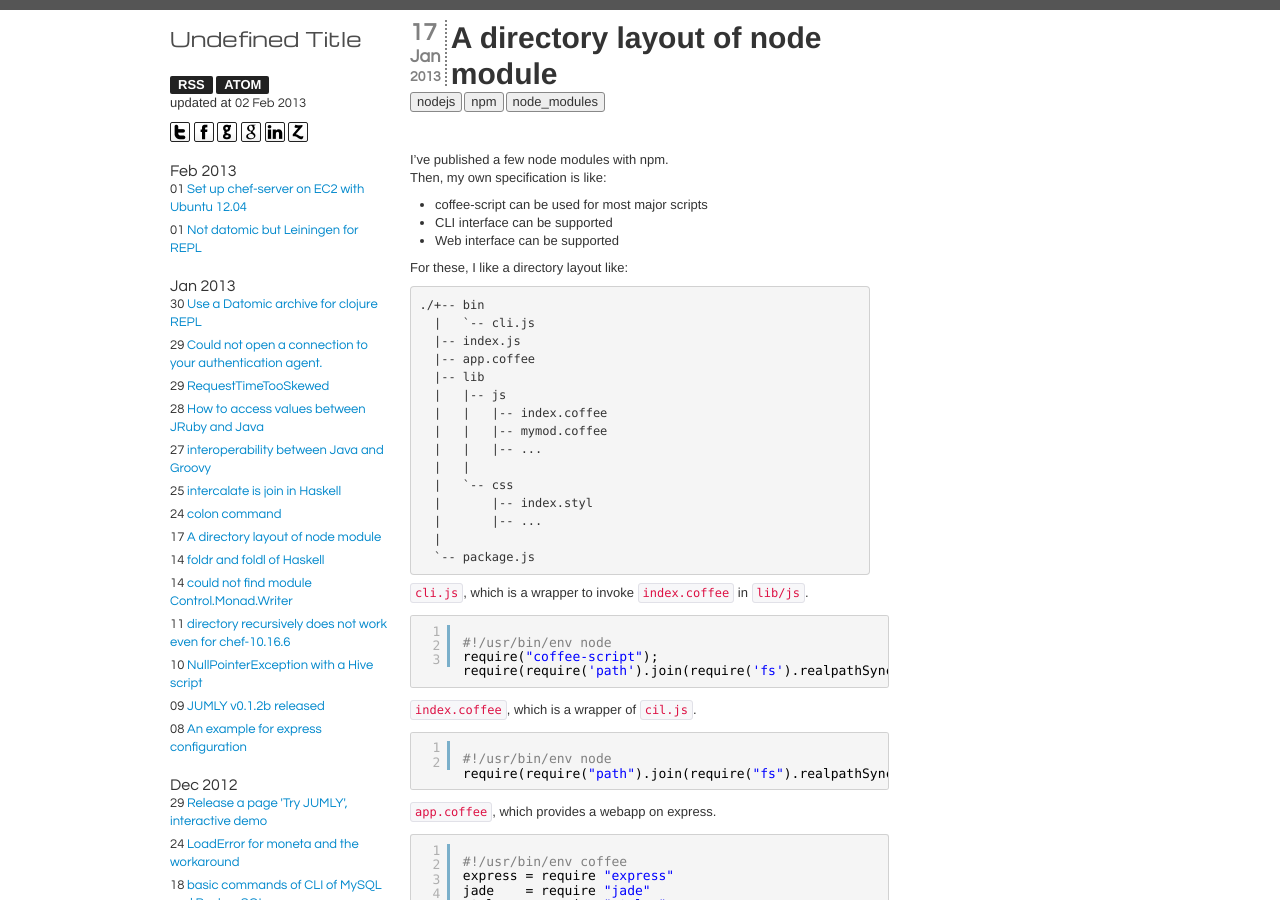
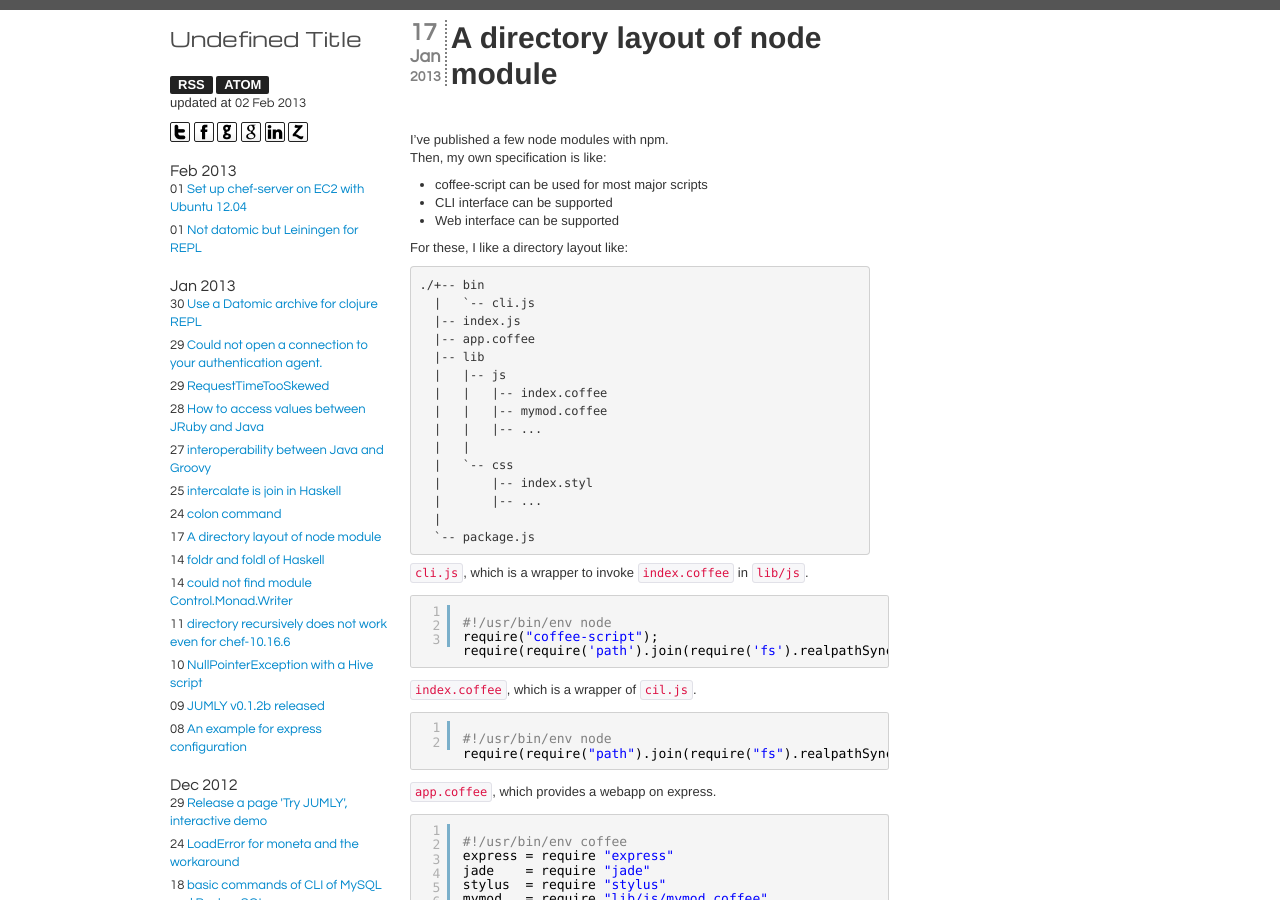
Before and after one commit to tmtk75/tmtk75.github.io, a Jekyll site: the page built from _posts/2013-01-17-a_directory_layout_of_node_module.md, in a window 1280 px wide and 900 px high. Built offline with Jekyll 4.4.1, drawn with Linux system fonts in a browser that asks for light colours; comment, search, counter and statistics services are not loaded.

Commit message:
hide tags

```diff
--- a/_layouts/post.html
+++ b/_layouts/post.html
@@ -11,7 +11,7 @@ layout: default
       </div>
       <div class='title'>{{page.title}}</div>
     </h1>
-    <div>{{page.tags || tags}}</div>
+    <!-- /%div {{page.tags || tags}} -->
   </header>
   <div class='content'>
     {{content}}
```
Also changed, not shown: 1 other file.
